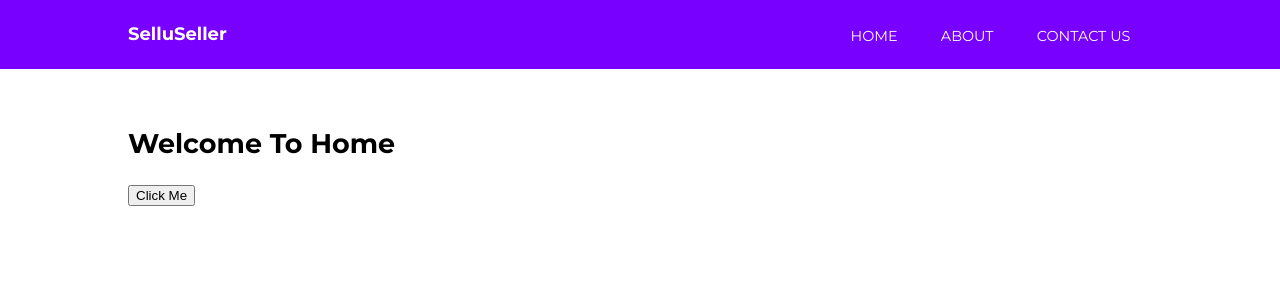
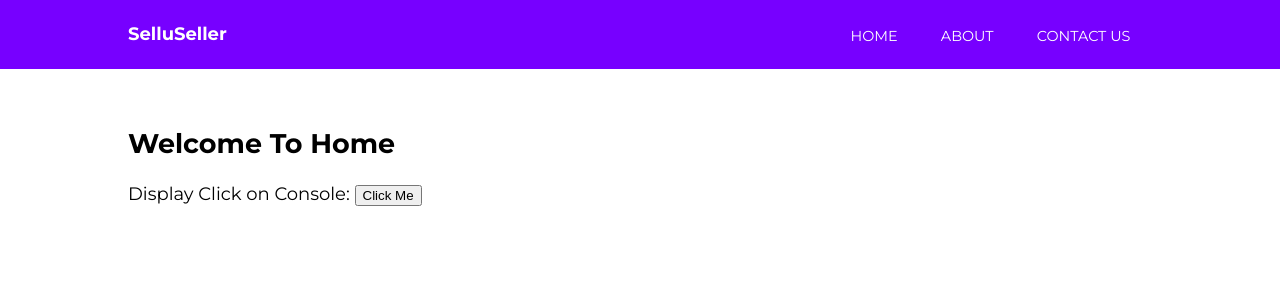
Before and after one commit to Faiyaj313/FirstRepository, an Angular app: page / in a window 1280 px wide. Shown: the top 300 px of the page. Built offline with nearby package versions, Linux system fonts and the light colour scheme.

Commit message:
Added label tag ....In Home Component

```diff
--- a/src/app/home/home.component.html
+++ b/src/app/home/home.component.html
@@ -1,3 +1,4 @@
 <h1>Welcome To Home</h1>
 
+<label>Display Click on Console:
 <button (click)="firstClick()">Click Me</button>
```
